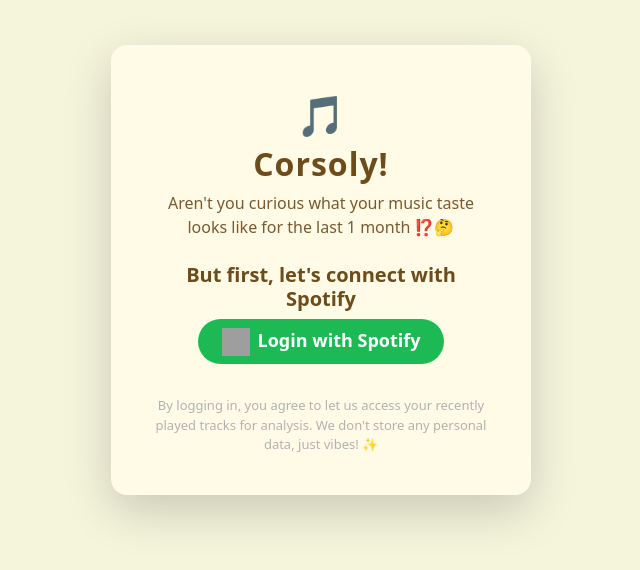
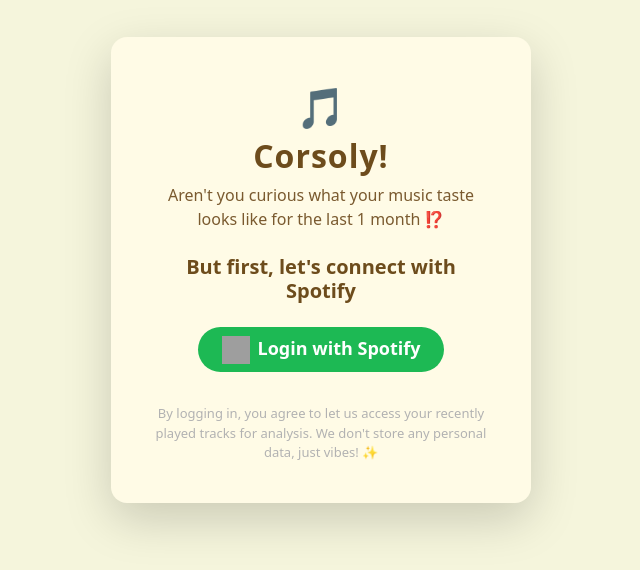
Before and after one commit to diuta/Corsoly, a React (Create React App) app: page / in a window 1280 px wide. Shown: the part 130-700 px from the top of the page, without its empty margins (319-959 px from the left). Built offline with nearby package versions, Linux system fonts and the light colour scheme; grey boxes are pictures that could not be loaded.

Commit message:
added homepage

```diff
--- a/src/components/Login.tsx
+++ b/src/components/Login.tsx
@@ -43,12 +43,11 @@
               Corsoly!
             </h2>
             <div className="mb-2" style={{ color: "#7a5a2f", fontSize: 16 }}>
-              Aren't you curious what your music taste looks like for the last 1
-              month ⁉️🤔
+              Aren't you curious what your music taste looks like for the last 1 month ⁉️
             </div>
           </div>
           <div className="mb-4">
-            <h5 className="fw-bold mb-2" style={{ color: "#6d4c1c" }}>
+            <h5 className="fw-bold mb-4" style={{ color: "#6d4c1c" }}>
               But first, let's connect with Spotify
             </h5>
             <Button
```
